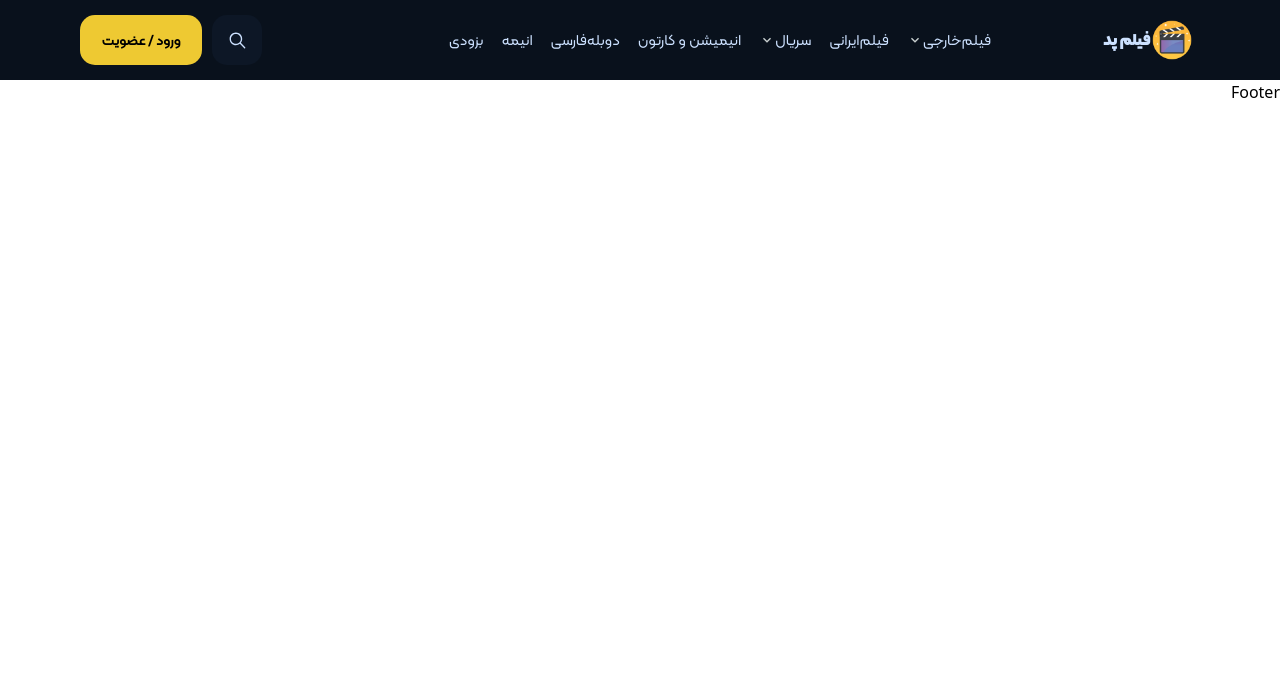
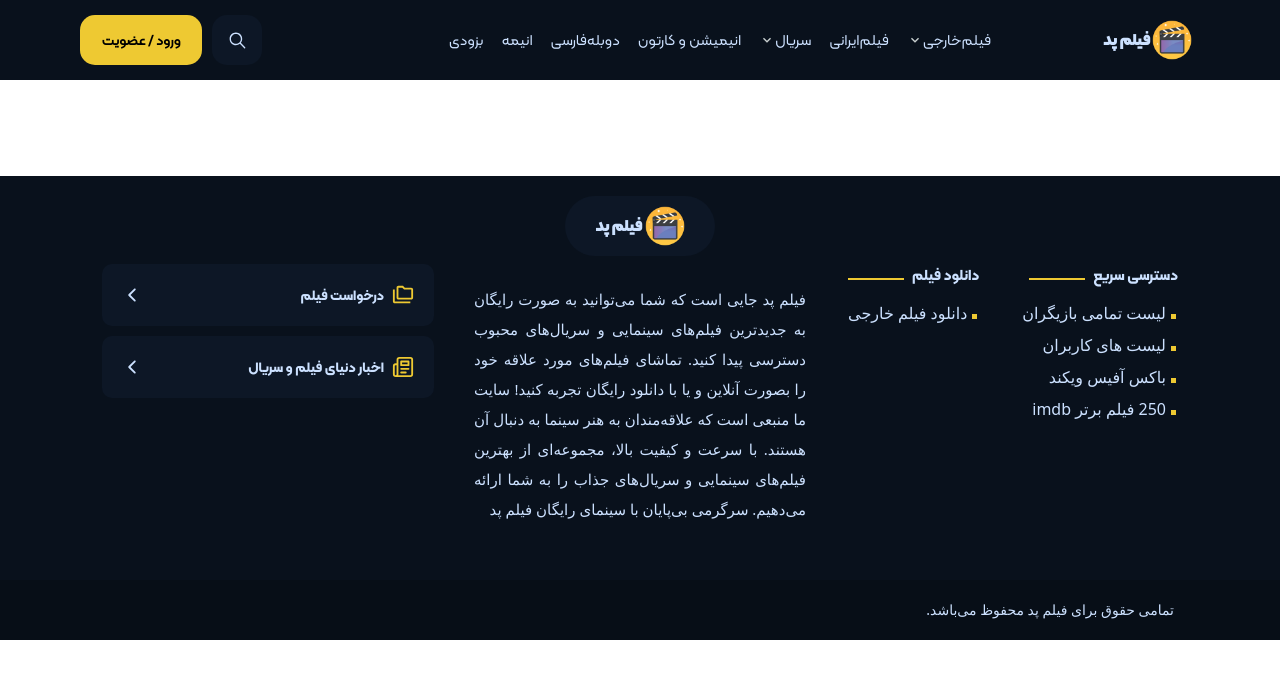
Before and after one commit to mmd2003amin/filmpad, a React (Vite) app: page / in a window 1280 px wide. Shown: the top 678 px of the page. Built offline with nearby package versions, Linux system fonts and the light colour scheme; no server answers.

Commit message:
Complete the footer

```diff
--- /dev/null
+++ b/src/constant/footerData.js
@@ -0,0 +1,15 @@
+const footerData = [
+  {
+    id: 1,
+    name: "دسترسی سریع",
+    items: [
+      "لیست تمامی بازیگران",
+      "لیست های کاربران",
+      "باکس آفیس ویکند",
+      "250 فیلم برتر imdb",
+    ],
+  },
+  { id: 2, name: "دانلود فیلم", items: ["دانلود فیلم خارجی"] },
+];
+
+export default footerData;
--- a/src/index.css
+++ b/src/index.css
@@ -50,4 +50,31 @@
     backdrop-filter: blur(10px);
     box-shadow: 0 0 15px #101014e0;
   }
+
+  .after {
+    content: "";
+    width: calc(100% - 90px);
+    height: 2px;
+    position: relative;
+    display: inline-block;
+    top: 0px;
+    right: 8px;
+    @apply bg-primary lg:w-14;
+  }
+
+  .before {
+    content: " ";
+    height: 5px;
+    margin-left: 5px;
+    display: inline-block;
+    @apply bg-primary w-[5px] hover:w-2 duration-200;
+  }
+
+  .button-footer {
+    @apply p-5 bg-box my-2.5 lg:mt-0 rounded-[10px] centering justify-between hover:shadow-button duration-300 cursor-pointer;
+  }
+
+  .footer-width {
+    @apply xs:max-w-[34rem] md:max-w-[45rem] lg:max-w-[1040px] 1200:max-w-[1140px] 1400:max-w-[1320px];
+  }
 }
--- a/src/layout/Footer.jsx
+++ b/src/layout/Footer.jsx
@@ -1,7 +1,76 @@
-import React from "react";
+import footerData from "../constant/footerData";
+import { IoIosArrowBack } from "react-icons/io";
+import { MdOutlineFolderCopy } from "react-icons/md";
+import { LuNewspaper } from "react-icons/lu";
 
 const Footer = () => {
-  return <>Footer</>;
+  return (
+    <>
+      <div className="centering flex-col justify-between bg-darker text-text mt-24 py-5">
+        <div className="py-2.5 px-[30px] rounded-[50px] bg-box mx-auto centering">
+          <img className="size-10" src="/icon.png" alt="icon" />
+          <h1 className="font-black mr-0.5">فیلم پد</h1>
+        </div>
+
+        <div className="w-full px-3 footer-width lg:centering lg:justify-between lg:items-start lg:mt-2">
+          <div className="my-[30px] lg:mx-5 mt-12 lg:mt-0 lg:w-1/3 lg:centering lg:items-start lg:justify-between">
+            {footerData.map((item) => (
+              <ul key={item.id}>
+                <h1 className="text-[15px] font-bold my-3 lg:mt-0 pl-2.5 after:after">
+                  {item.name}
+                </h1>
+
+                {item.items.map((item) => (
+                  <li
+                    key={item}
+                    className="p-0.5 mb-1 font-normal before:before cursor-pointer"
+                  >
+                    {item}
+                  </li>
+                ))}
+              </ul>
+            ))}
+          </div>
+
+          <p className="py-10 lg:py-5 lg:mx-5 text-[15px] leading-[30px] text-justify my-4 lg:mt-0 lg:w-1/3">
+            فیلم پد جایی است که شما می‌توانید به صورت رایگان به جدیدترین
+            فیلم‌های سینمایی و سریال‌های محبوب دسترسی پیدا کنید. تماشای فیلم‌های
+            مورد علاقه خود را بصورت آنلاین و یا با دانلود رایگان تجربه کنید!
+            سایت ما منبعی است که علاقه‌مندان به هنر سینما به دنبال آن هستند. با
+            سرعت و کیفیت بالا، مجموعه‌ای از بهترین فیلم‌های سینمایی و سریال‌های
+            جذاب را به شما ارائه می‌دهیم. سرگرمی بی‌پایان با سینمای رایگان فیلم
+            پد
+          </p>
+
+          <div className="w-full lg:w-1/3 lg:mx-5 lg:mt-0">
+            <div className="button-footer">
+              <div className="centering">
+                <MdOutlineFolderCopy className="text-primary text-[22px]" />
+                <h4 className="mr-2 text-sm font-bold">درخواست فیلم</h4>
+              </div>
+              <IoIosArrowBack className="text-[20px]" />
+            </div>
+
+            <div className="button-footer">
+              <div className="centering">
+                <LuNewspaper className="text-primary text-[22px]" />
+                <h4 className="mr-2 text-sm font-bold">
+                  اخبار دنیای فیلم و سریال
+                </h4>
+              </div>
+              <IoIosArrowBack className="text-[20px]" />
+            </div>
+          </div>
+        </div>
+      </div>
+
+      <div className="bg-darker2">
+        <div className="p-5 text-text text-sm centering justify-start footer-width mx-auto">
+          <h1 className="pr-4">تمامی حقوق برای فیلم پد محفوظ می‌باشد.</h1>
+        </div>
+      </div>
+    </>
+  );
 };
 
 export default Footer;
--- a/tailwind.config.js
+++ b/tailwind.config.js
@@ -10,6 +10,7 @@ export default {
     extend: {
       colors: {
         darker: "#09111c",
+        darker2 : "#070e17",
         text: "#CCE1FF",
         primary: "#eec932",
         box: "#0D1726",
@@ -20,6 +21,10 @@ export default {
         1200: "1200px",
         1400: "1400px",
       },
+
+      boxShadow : {
+        button : 'inset 0 0 0 40px #070e17',
+      }
     },
   },
   plugins: [],
```
Also changed, not shown: src/components/templates/MobileMenu.jsx (line endings or trailing spaces).
